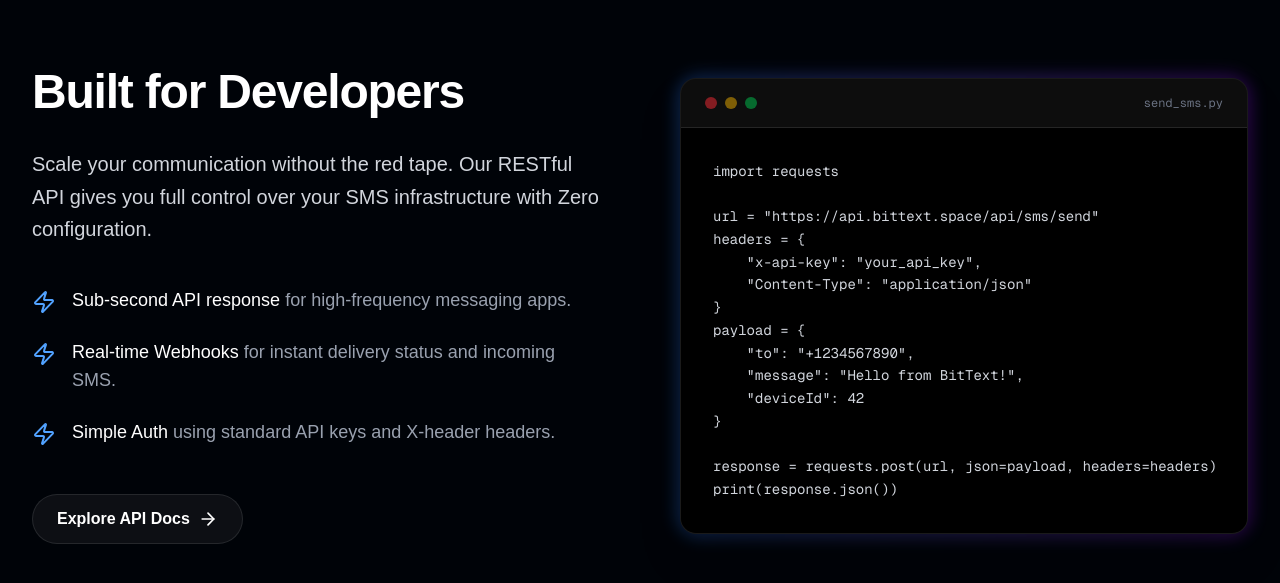
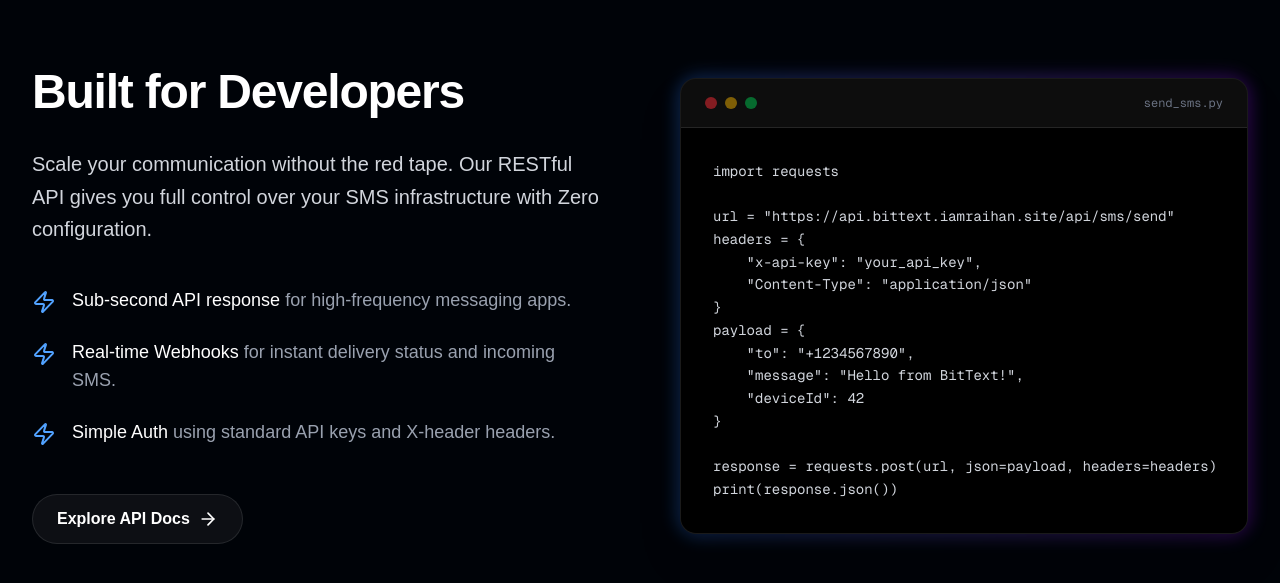
Before and after one commit to mhdRaihan321/BitText.space_ForntEnd, a Next.js app: page / in a window 1280 px wide. Shown: the part 2120-2703 px from the top of the page. Built offline with nearby package versions, Linux system fonts and the light colour scheme; sample sign-in values are in the browser's storage.

Commit message:
a little Change 1

```diff
--- a/app/page.tsx
+++ b/app/page.tsx
@@ -187,7 +187,7 @@
               <pre className="p-8 text-sm font-mono text-gray-300 bg-black/50 overflow-x-auto leading-relaxed">
                 {`import requests
 
-url = "https://api.bittext.space/api/sms/send"
+url = "https://api.bittext.iamraihan.site/api/sms/send"
 headers = {
     "x-api-key": "your_api_key",
     "Content-Type": "application/json"
```
